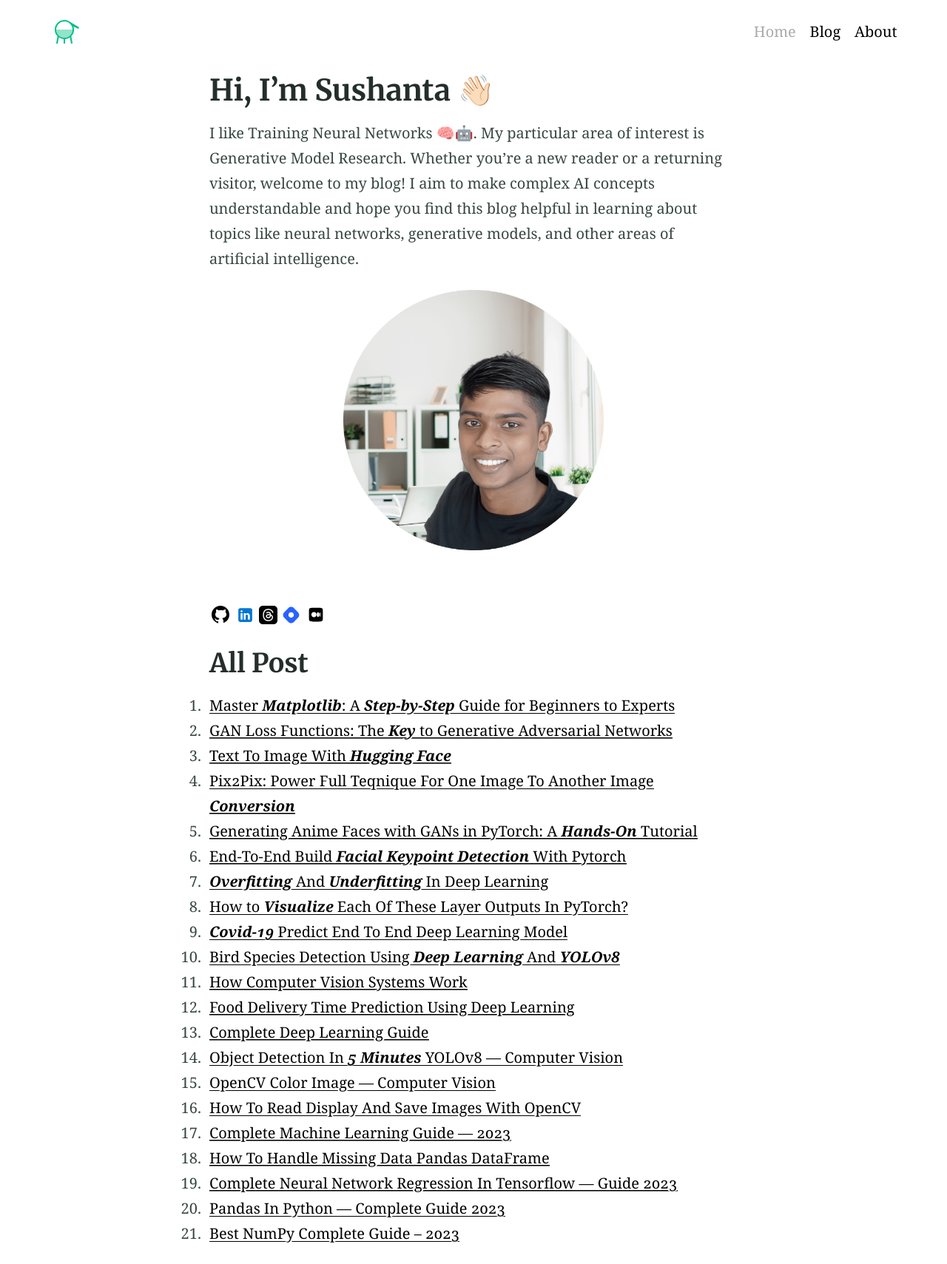
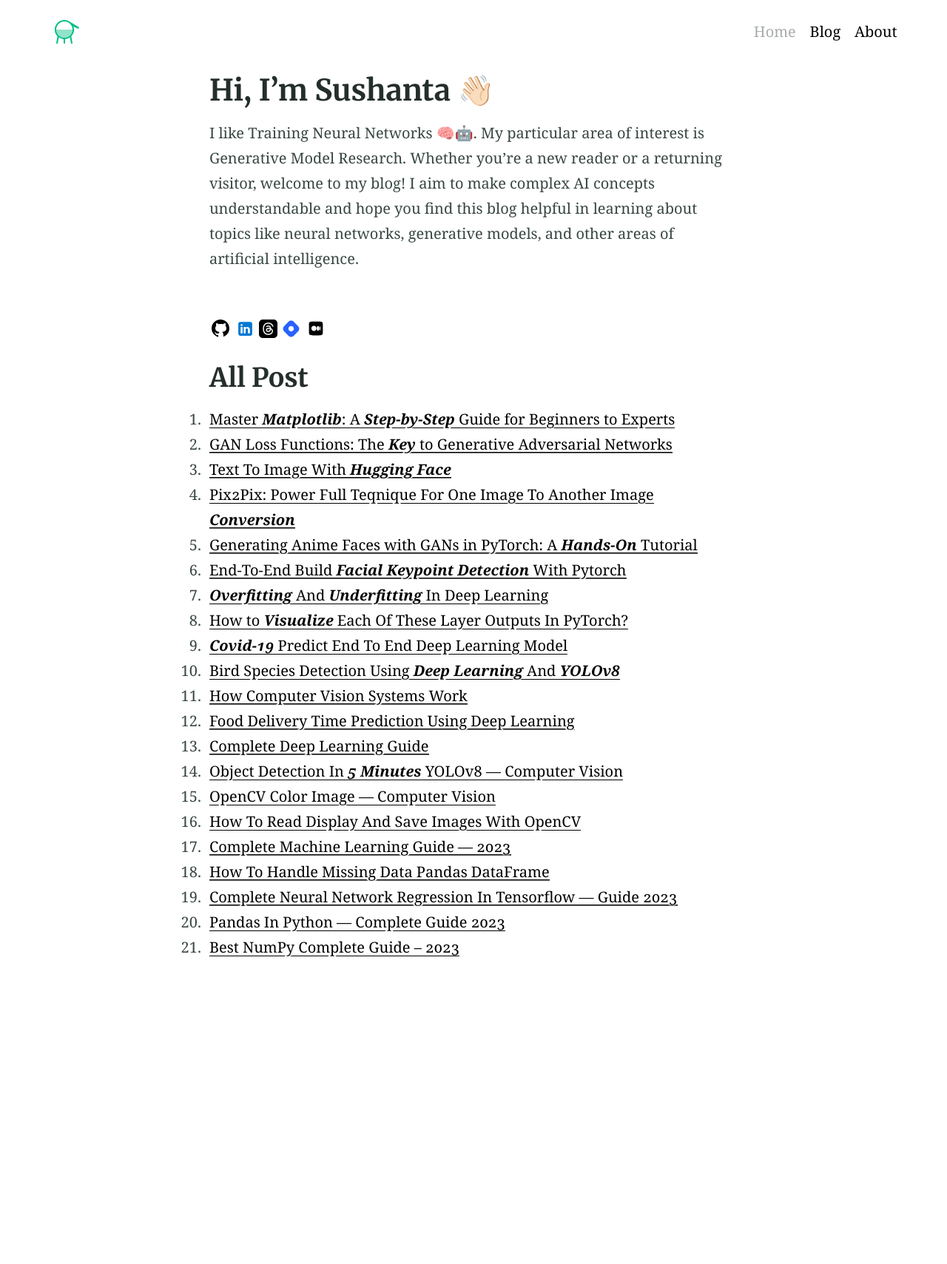
Before and after one commit to hi-sushanta/hi-sushanta.github.io, a Jekyll site: the page built from index.md, in a window 1280 px wide. Shown: the whole page at 74% size. Built offline with Jekyll 4.4.1, drawn with Linux system fonts in a browser that asks for light colours; after the commit the page ends 1322 px from its top, so only the background shows below that.

Commit message:
Remove profile picture

```diff
--- a/index.md
+++ b/index.md
@@ -6,10 +6,6 @@ Whether you're a new reader or a returning visitor, welcome to my blog! I aim to
 
 I like Training Neural Networks 🧠🤖. My particular area of interest is Generative Model Research.
 Whether you're a new reader or a returning visitor, welcome to my blog! I aim to make complex AI concepts understandable and hope you find this blog helpful in learning about topics like neural networks, generative models, and other areas of artificial intelligence.
-
-<div align = "center" style="margin-right: 5px; margin-left:5px; margin-top:10px; margin-bottom:10px;">
-    <img src="chi2.png" class = "center" width="50%" height="50%"/>
-</div>
 
 
 <div class="social-icon" style="margin-right:10px; margin-top:50px; margin-bottom:3px;  display: flex; align-items: center;         background:#FFF;  border-radius:16px; width: fit-content;">
```
